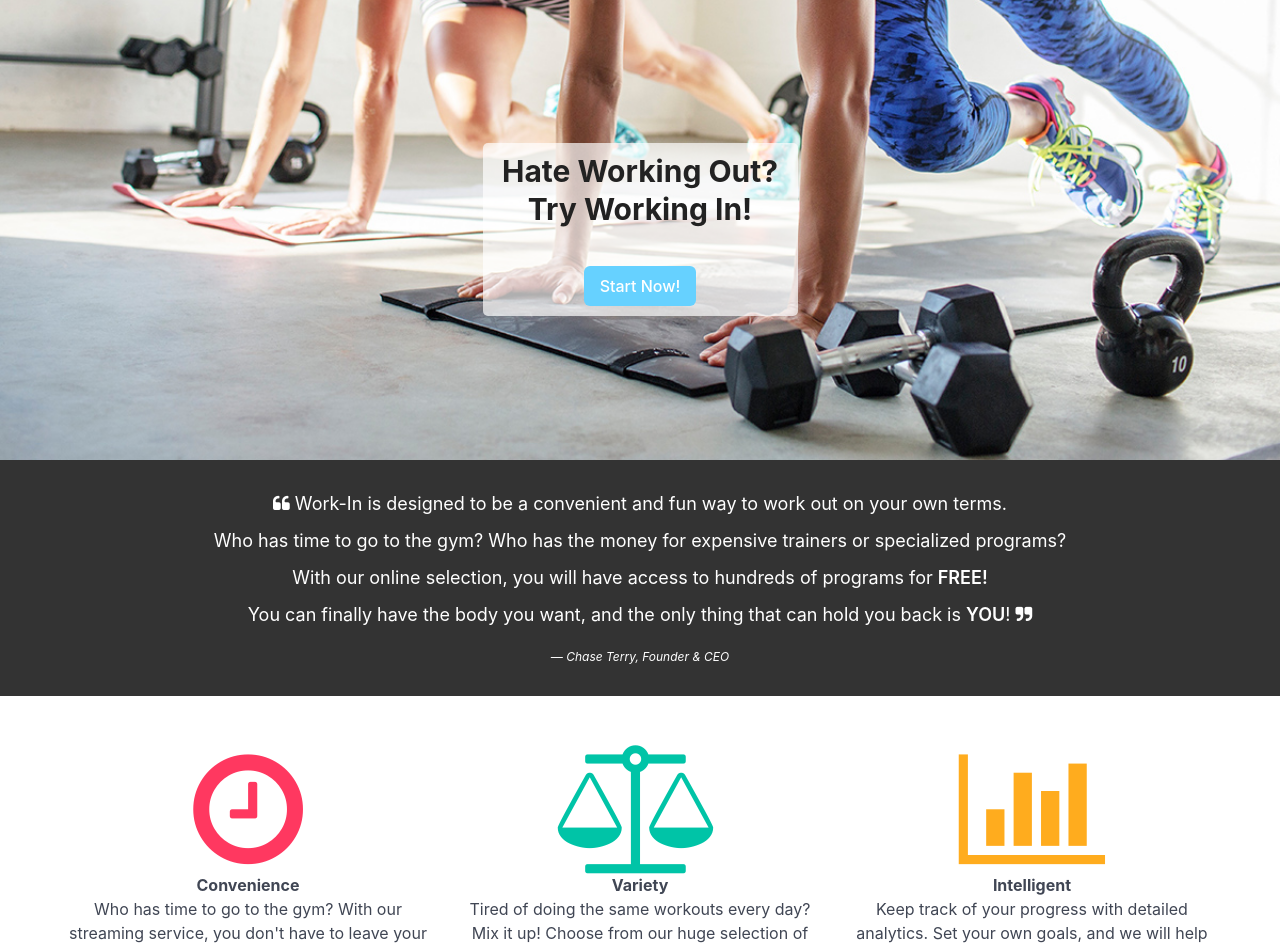
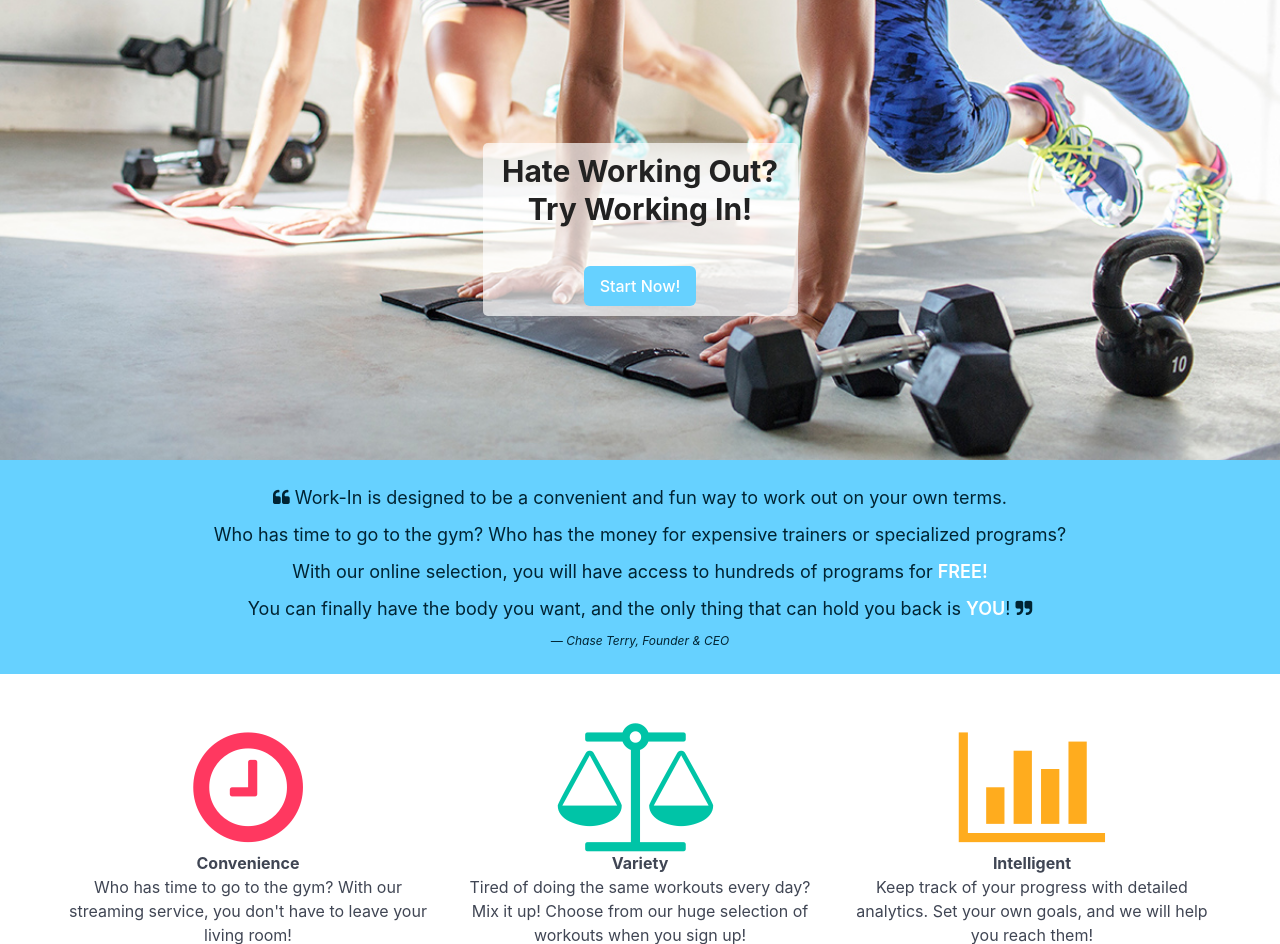
Before and after one commit to cdterry87/Work-In, a PHP site: page /work-in/ in a window 1280 px wide. Shown: the part 65-1009 px from the top of the page. Run offline with PHP 8.4, Linux system fonts and the light colour scheme; some libraries are stand-ins or nearby versions.

Commit message:
Updated some more styles

```diff
--- a/application/views/account/main.php
+++ b/application/views/account/main.php
@@ -1,4 +1,4 @@
-<section class="hero is-primary">
+<section class="hero is-info">
 	<div class="hero-body">
 		<div class="container">
 		<h1 class="title">Welcome back, __________</h1>
--- a/application/views/home.php
+++ b/application/views/home.php
@@ -1,4 +1,4 @@
-<section class="hero is-medium">
+<section id="home" class="hero is-medium">
 	<div class="hero-body">
 		<div class="container">
 			<div id="hero-info">
@@ -16,13 +16,16 @@
 </section>
 
 <section id="description" class="center">
+	<div class="hero is-small is-info">
+		<div class="hero-body">
 			<p><i class="fa fa-quote-left sm-icon" aria-hidden="true"></i> Work-In is designed to be a convenient and fun way to work out on your own terms.</p>
 			<p>Who has time to go to the gym?  Who has the money for expensive trainers or specialized programs?</p>
 			<p>With our online selection, you will have access to hundreds of programs for <strong>FREE!</strong></p>
 			<p>You can finally have the body you want, and the only thing that can hold you back is <strong>YOU</strong>!
 			<i class="fa fa-quote-right sm-icon" aria-hidden="true"></i></p>
-	</p>
 			<section id="cite">&mdash; Chase Terry, Founder &amp; CEO</section>
+		</div>
+	</div>
 </section>
 
 <br/>
--- a/public/styles/style.css
+++ b/public/styles/style.css
@@ -1,4 +1,4 @@
-.hero{
+#home.hero{
 	background-image: url('../images/home3.jpg'); background-repeat: no-repeat; background-position: bottom; background-size: cover;
 	display: flex; align-items: center;
 }
@@ -12,7 +12,7 @@
 
 aside ul{list-style: none;}
 
-#description{background-color: #333; color: white; padding: 30px 0 30px;}
+#description{color: white;}
 #description strong{color: white;}
 #description p{padding-bottom: 10px; font-size: 18px;}
 
```
Lines whose indentation alone changed are shown as unchanged.
